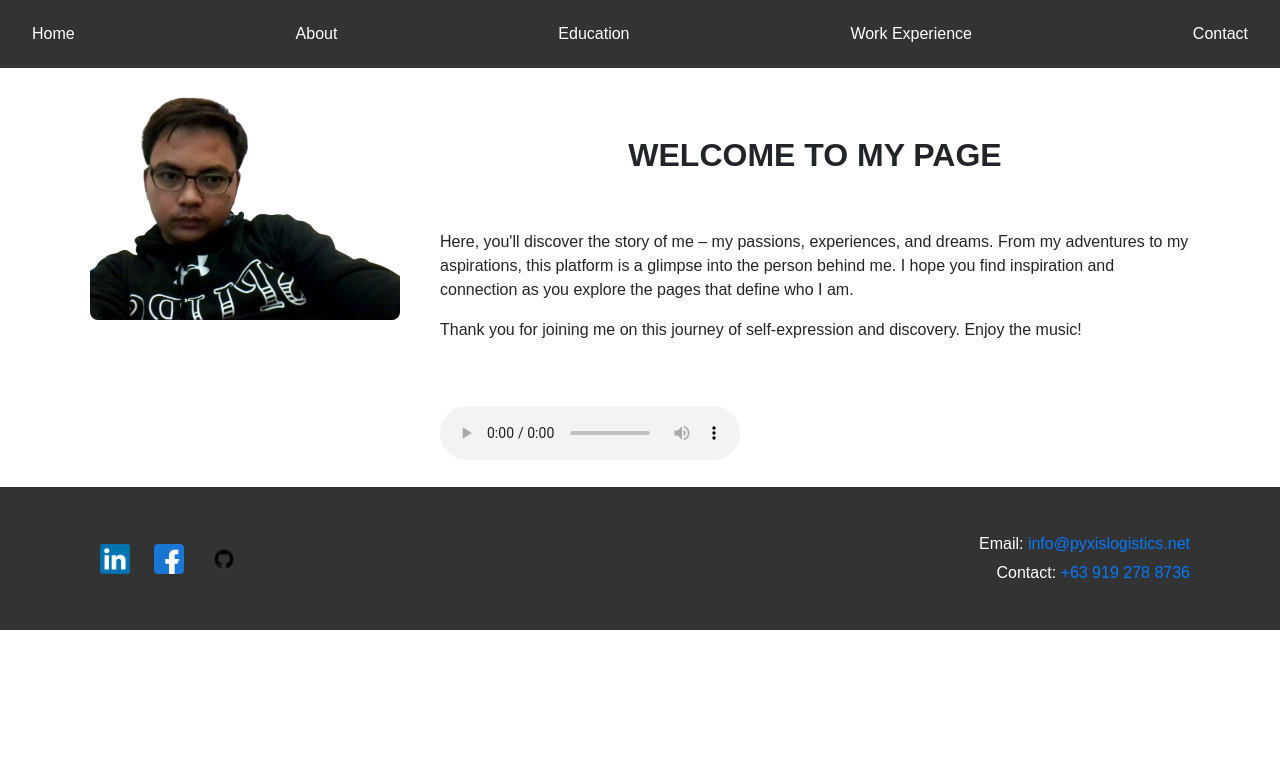
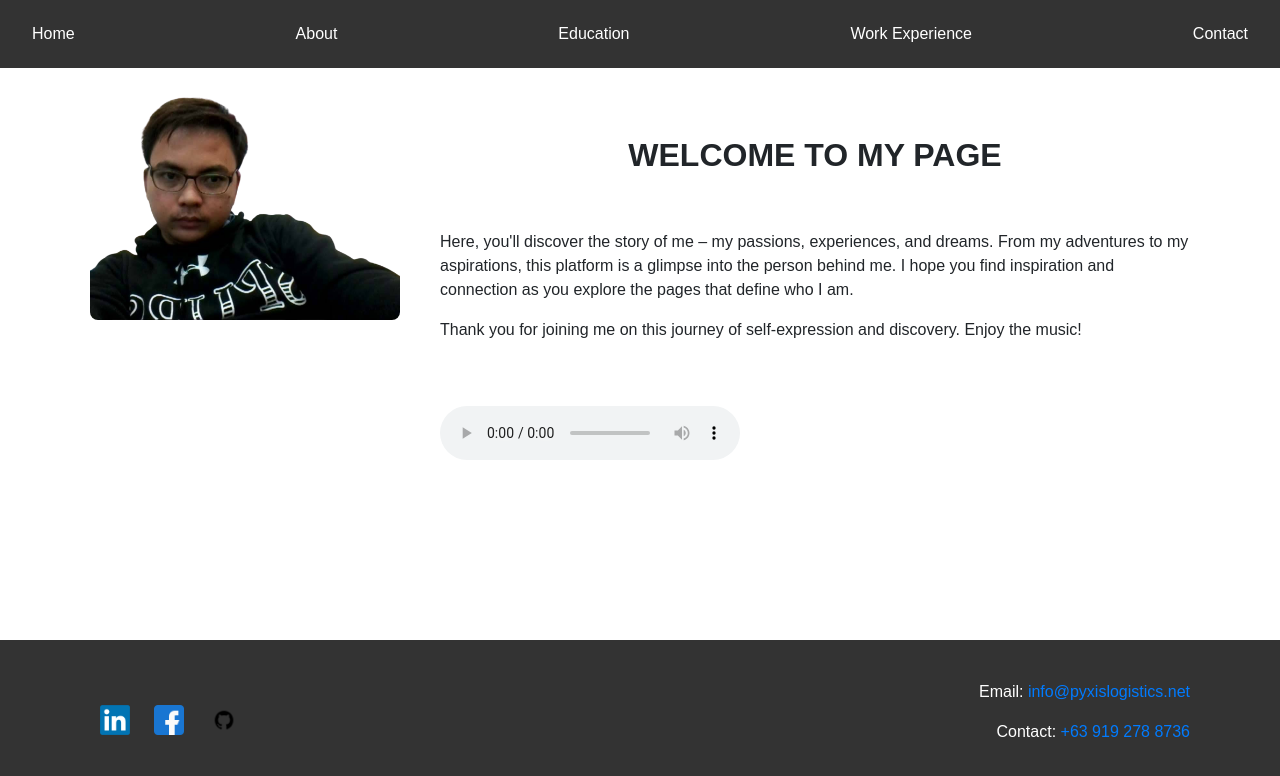
Before and after one commit to regie-KodeGo/regie-KodeGo.github.io, a plain HTML site: page index.html in a window 1280 px wide. Drawn offline with nearby package versions, Linux system fonts and the light colour scheme.

Commit message:
Last minute revisions

```diff
--- a/styles.css
+++ b/styles.css
@@ -105,8 +105,23 @@ body {
     font-style: italic;
 }
 
-/* Custom Styles for Footer */
-footer {
+/* Sticky Footer Styles */
+html, body {
+    height: 100%;
+    margin: 0;
+    padding: 0;
+}
+
+body {
+    display: flex;
+    flex-direction: column;
+}
+
+main {
+    flex: 1;
+}
+
+.footer {
     background-color: #333;
     color: #fff;
     padding: 20px 0;
@@ -131,7 +146,3 @@ footer {
 .contact-info {
     text-align: right;
 }
-
-.contact-info p {
-    margin: 5px 0;
-}
```
